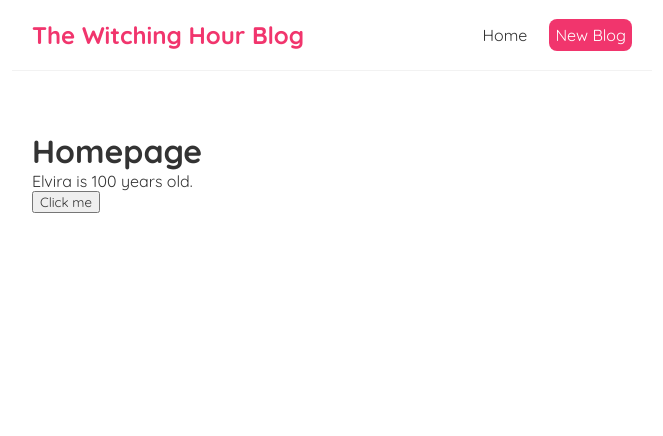
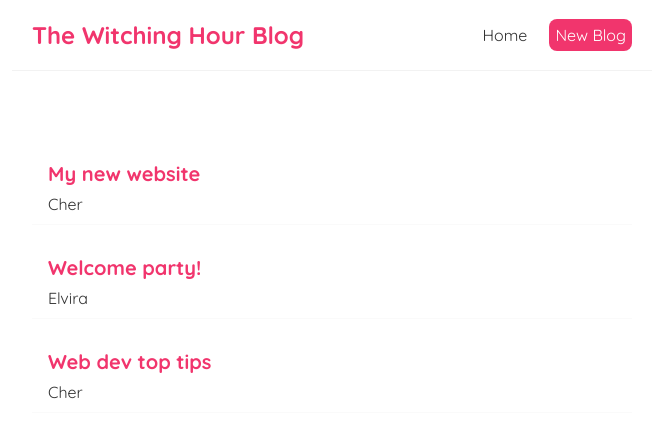
Before and after one commit to aracelivaldovinos/react-blog-practice, a React (Create React App) app: page / in a window 1280 px wide. Shown: the top 436 px of the page, without its empty margins (308-971 px from the left). Built offline with nearby package versions, Linux system fonts and the light colour scheme; the HTML template or start-up script is replaced by a standard one.

Commit message:
add map function to display data

```diff
--- a/src/Home.js
+++ b/src/Home.js
@@ -1,35 +1,45 @@
 import { useState } from 'react';
 
 const Home = () => {
-  // let name = 'mario';
-const [name, setName] = useState('Elvira');
-const [age, setAge] = useState (100);
+  // let name = 'cher';
+const [blogs, setBlogs] =useState([
+  { title: 'My new website', body: 'lorem ipsum...', author: 'Cher', id: 1 },
+  { title: 'Welcome party!', body: 'lorem ipsum...', author: 'Elvira', id: 2 },
+  { title: 'Web dev top tips', body: 'lorem ipsum...', author: 'Cher', id: 3 }
+])
+// const [name, setName] = useState('Elvira');
+// const [age, setAge] = useState(100);
 // const [initialValue, changingValue] = useState('initialValue')
 //useState returns two values initialValue, changingValue
 
-  const handleClick = () =>{
-    setName('Cher');
-    setAge(200)
-  }
+  // const handleClick = () =>{
+  //   setName('Cher');
+  //   setAge(200)
+  // }
   // const handleClickAgain = (name, e) =>{
   //   console.log(name, e.target)
   // }
   return (
     <div className="home">
-      <h1>Homepage</h1>
-      <p>{ name } is { age } years old.</p>
-      <button onClick={handleClick}>Click me</button>
+      {blogs.map((blog)=>(
+        <div className="blog-preview" key={blog.id}>
+          <h2>{blog.title}</h2>
+          <p>{blog.author}</p>
+        </div>
+      ))}
+      {/* <p>{ name } is { age } years old.</p>
+      <button onClick={handleClick}>Click me</button> */}
       {/*
       const handleClickAgain = (name) =>{
         console.log(name)
 
-        onClick={() => {handleClickAgain("mario")}} --> anonymous function waits until button is clicked
+        onClick={() => {handleClickAgain("cher")}} --> anonymous function waits until button is clicked
 
-        onClick = handleClickAgain("mario") --> function will execute before the button is clicked
+        onClick = handleClickAgain("cher") --> function will execute before the button is clicked
 
 
     */}
-      {/* <button onClick={(e) => handleClickAgain("mario", e)}>Click me again</button> */}
+      {/* <button onClick={(e) => handleClickAgain("cher", e)}>Click me again</button> */}
     </div>
   );
 }
--- a/src/index.css
+++ b/src/index.css
@@ -34,3 +34,17 @@
   margin: 40px auto;
   padding: 20px;
 }
+
+.blog-preview {
+  padding: 10px 16px;
+  margin: 20px 0;
+  border-bottom: 1px solid #fafafa;
+}
+.blog-preview:hover {
+  box-shadow: 1px 3px 5px rgba(0,0,0,0.1);
+}
+.blog-preview h2 {
+  font-size: 20px;
+  color: #f1356d;
+  margin-bottom: 8px;
+}
```
